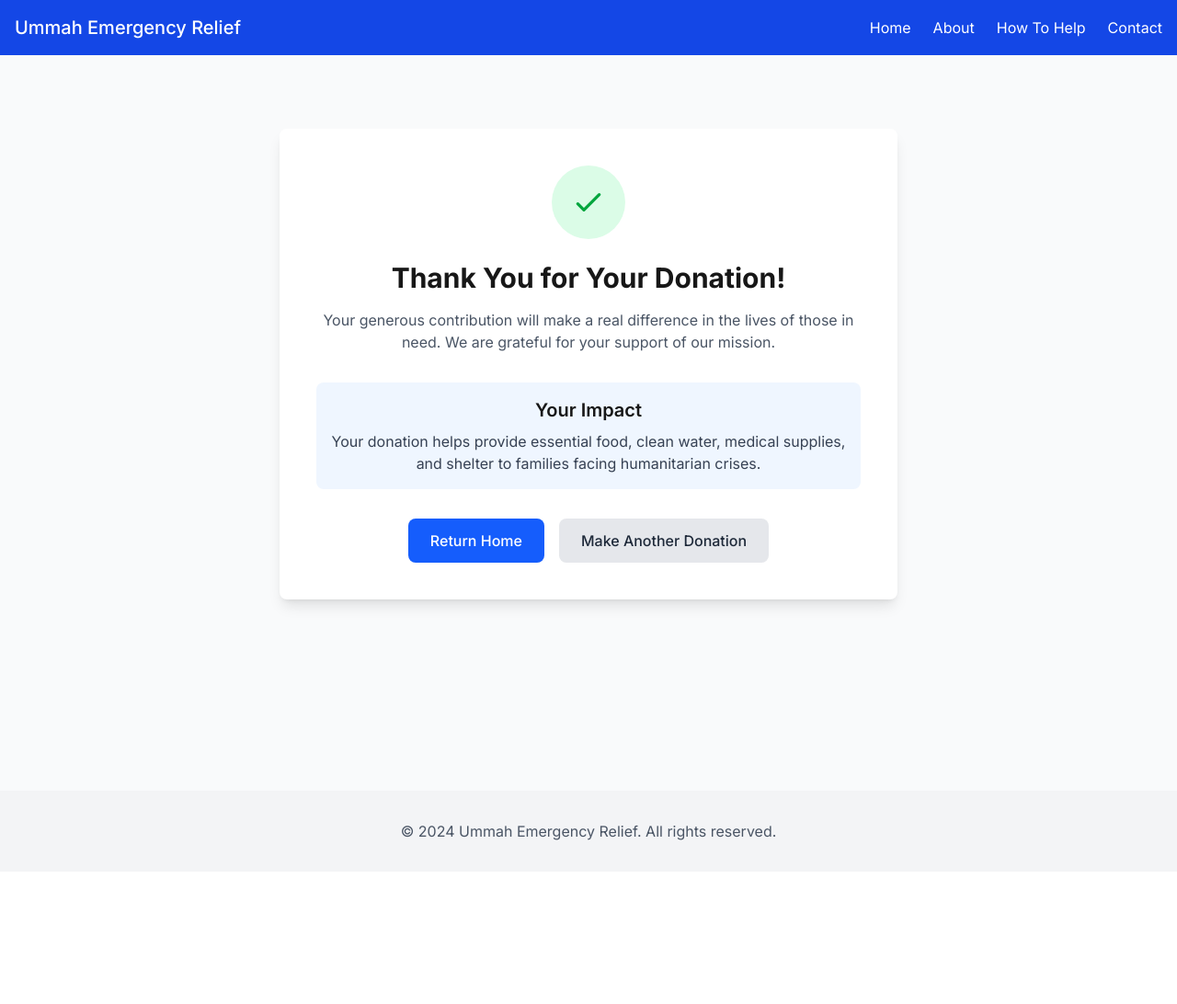
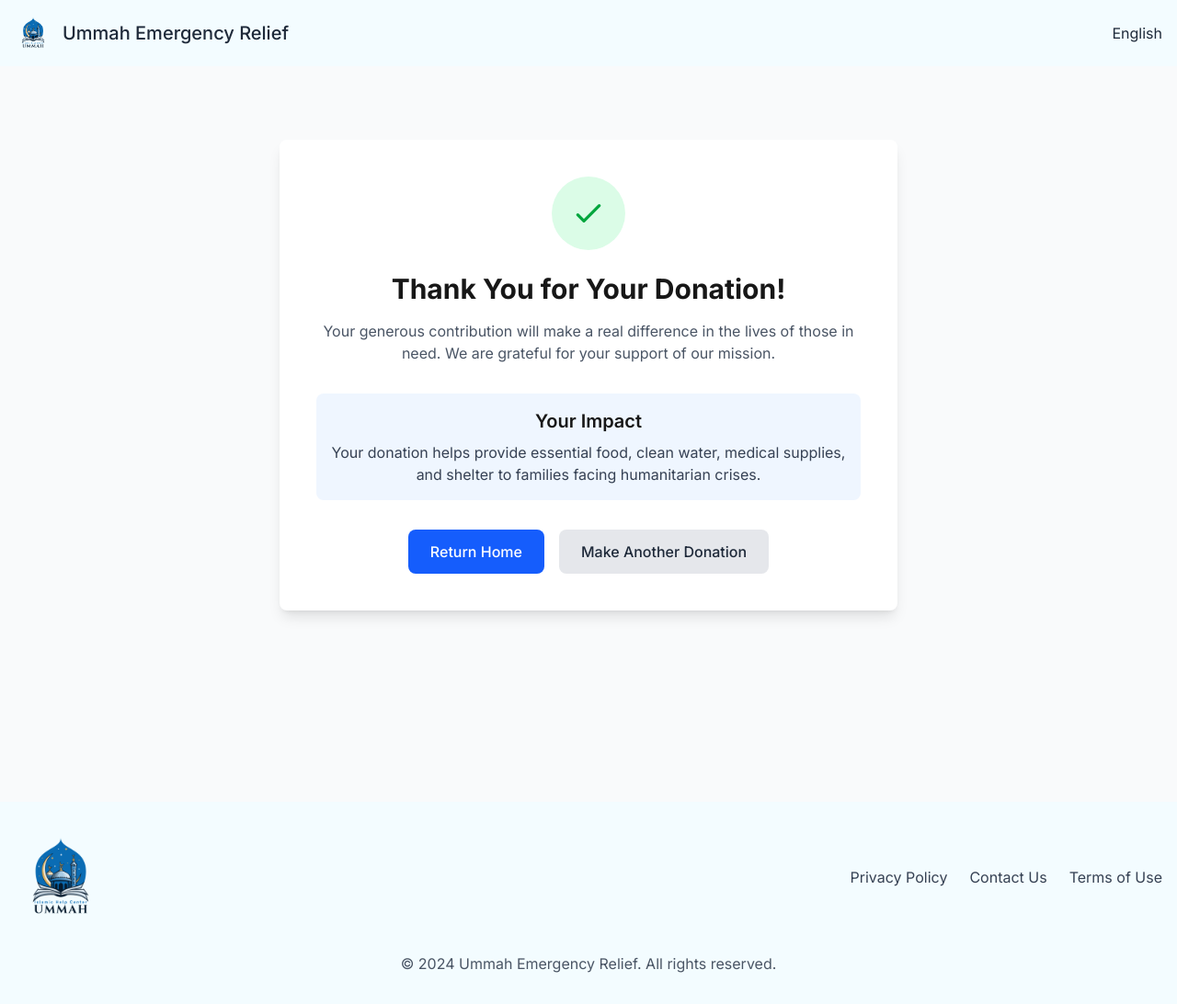
Before and after one commit to khalilisaiev0-eng/universalworldwide, a Next.js app: page /thank-you in a window 1280 px wide. Shown: the whole page at 92% size. Before the commit the page ends 948 px from the top, so only its background shows below. Built offline with nearby package versions, Linux system fonts and the light colour scheme.

Commit message:
Update website header and footer design, add logo

```diff
--- a/src/app/layout.tsx
+++ b/src/app/layout.tsx
@@ -2,6 +2,8 @@ import type { Metadata } from "next";
 import { Inter } from "next/font/google";
 import "./globals.css";
 import Navbar from "@/components/Navbar";
+import Image from "next/image";
+import Link from "next/link";
 
 const inter = Inter({
   subsets: ["latin"],
@@ -25,9 +27,21 @@ export default function RootLayout({
         <main>
           {children}
         </main>
-        <footer className="bg-gray-100 py-8">
-          <div className="container mx-auto px-4 text-center">
-            <p className="text-gray-600">© 2024 Ummah Emergency Relief. All rights reserved.</p>
+        <footer className="bg-[#f3fcff] py-8">
+          <div className="container mx-auto px-4">
+            <div className="flex flex-col items-center">
+              <div className="w-full flex justify-between items-center mb-8">
+                <div className="flex items-center">
+                  <Image src="/images/islam.png" alt="Islam Logo" width={100} height={100} />
+                </div>
+                <div className="flex space-x-6">
+                  <Link href="/privacy-policy" className="text-gray-700 hover:text-blue-600">Privacy Policy</Link>
+                  <Link href="/contact" className="text-gray-700 hover:text-blue-600">Contact Us</Link>
+                  <Link href="/terms" className="text-gray-700 hover:text-blue-600">Terms of Use</Link>
+                </div>
+              </div>
+              <p className="text-gray-600 text-center">© 2024 Ummah Emergency Relief. All rights reserved.</p>
+            </div>
           </div>
         </footer>
       </body>
--- a/src/components/Navbar.tsx
+++ b/src/components/Navbar.tsx
@@ -12,41 +12,21 @@ export default function Navbar() {
   return (
     <header>
       {/* Top navigation bar with links */}
-      <div className="bg-blue-700 text-white py-4">
+      <div className="bg-[#f3fcff] text-gray-800 py-4">
         <div className="container mx-auto px-4 flex justify-between items-center">
-          <span className="text-xl font-medium">Ummah Emergency Relief</span>
+          <div className="flex items-center space-x-3">
+            <Image src="/images/islam.png" alt="Islam Logo" width={40} height={40} />
+            <span className="text-xl font-medium">Ummah Emergency Relief</span>
+          </div>
 
           {/* Desktop menu */}
-          <div className="hidden md:flex items-center space-x-6">
-            <Link
-              href="/"
-              className="text-white hover:text-gray-200"
-            >
-              Home
-            </Link>
-            <Link
-              href="/about"
-              className="text-white hover:text-gray-200"
-            >
-              About
-            </Link>
-            <Link
-              href="/donate"
-              className="text-white hover:text-gray-200"
-            >
-              How To Help
-            </Link>
-            <Link
-              href="/contact"
-              className="text-white hover:text-gray-200"
-            >
-              Contact
-            </Link>
+          <div className="hidden md:flex items-center">
+            <span className="text-gray-800 hover:text-blue-600">English</span>
           </div>
 
           {/* Mobile menu button */}
           <button
-            className="md:hidden text-white"
+            className="md:hidden text-gray-800"
             onClick={() => setIsOpen(!isOpen)}
           >
             <svg
@@ -72,34 +52,7 @@ export default function Navbar() {
         <div className="md:hidden bg-white border-t">
           <div className="container mx-auto px-4 py-2">
             <nav className="flex flex-col">
-              <Link
-                href="/"
-                className={`py-2 border-b ${pathname === '/' ? 'text-blue-700 font-semibold' : 'text-gray-800'}`}
-                onClick={() => setIsOpen(false)}
-              >
-                Home
-              </Link>
-              <Link
-                href="/about"
-                className={`py-2 border-b ${pathname === '/about' ? 'text-blue-700 font-semibold' : 'text-gray-800'}`}
-                onClick={() => setIsOpen(false)}
-              >
-                About
-              </Link>
-              <Link
-                href="/donate"
-                className={`py-2 border-b ${pathname === '/donate' ? 'text-blue-700 font-semibold' : 'text-gray-800'}`}
-                onClick={() => setIsOpen(false)}
-              >
-                How To Help
-              </Link>
-              <Link
-                href="/contact"
-                className={`py-2 border-b ${pathname === '/contact' ? 'text-blue-700 font-semibold' : 'text-gray-800'}`}
-                onClick={() => setIsOpen(false)}
-              >
-                Contact
-              </Link>
+              <span className="py-2 border-b text-gray-800">English</span>
             </nav>
           </div>
         </div>
```
Also changed, not shown: assets/islam.png (added), public/images/islam.png (added).
